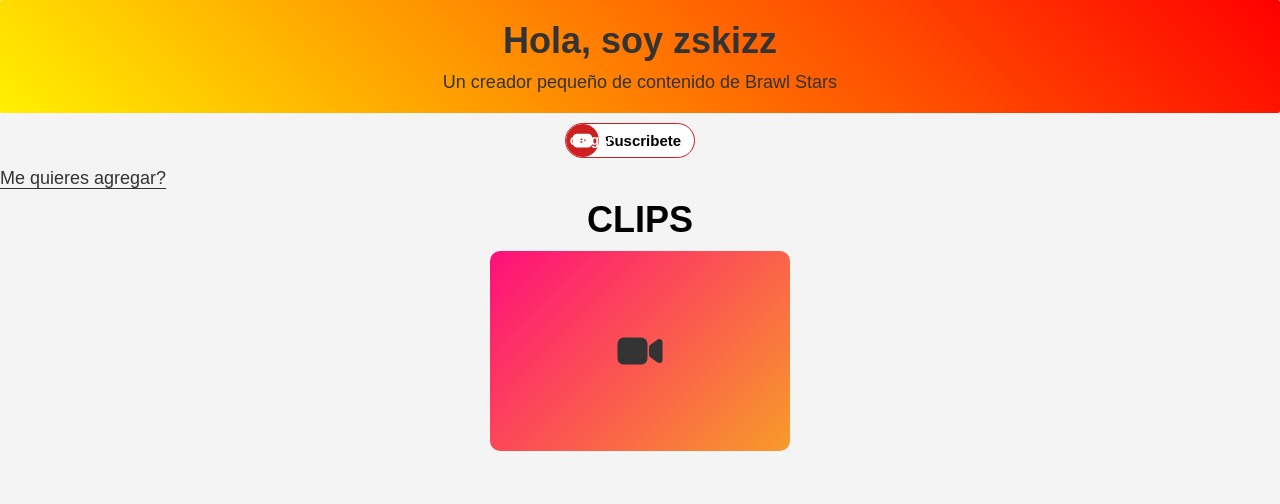
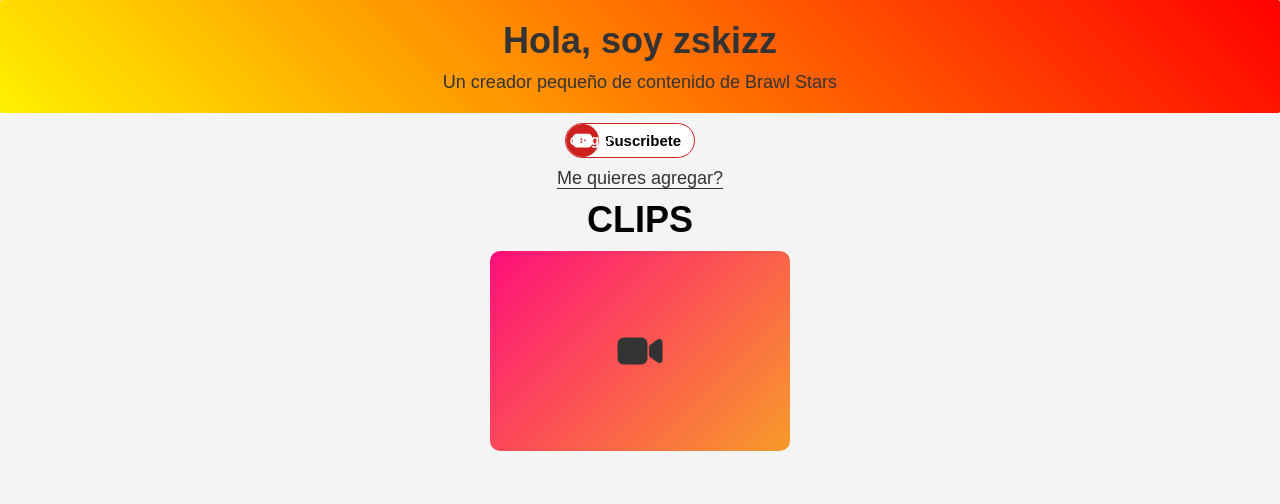
Before and after one commit to zskizz/youtube, a plain HTML site: page index.html in a window 1280 px wide. Drawn offline with Linux system fonts and the light colour scheme; no server answers.

Commit message:
Update index.html

```diff
--- a/index.html
+++ b/index.html
@@ -14,7 +14,7 @@
     </header>
 
     <style>
-        /* From Uiverse.io by gharsh11032000 */
+
         .card {
           position: relative;
           width: 300px;
@@ -289,14 +289,14 @@
 
               </div>
             </div>
-      <p> <div class="container">
+    <center> <p> <div class="container">
             <span class="hover-me">Me quieres agregar?</span>
             <div class="tooltip">
                 <p>zskizz</p>
             </div>
         </div>
     </div>
-</p>
+</p></center>
 <center><p><h1>CLIPS</h1></p></center>
     <center><p>
     <div class="card">
```
